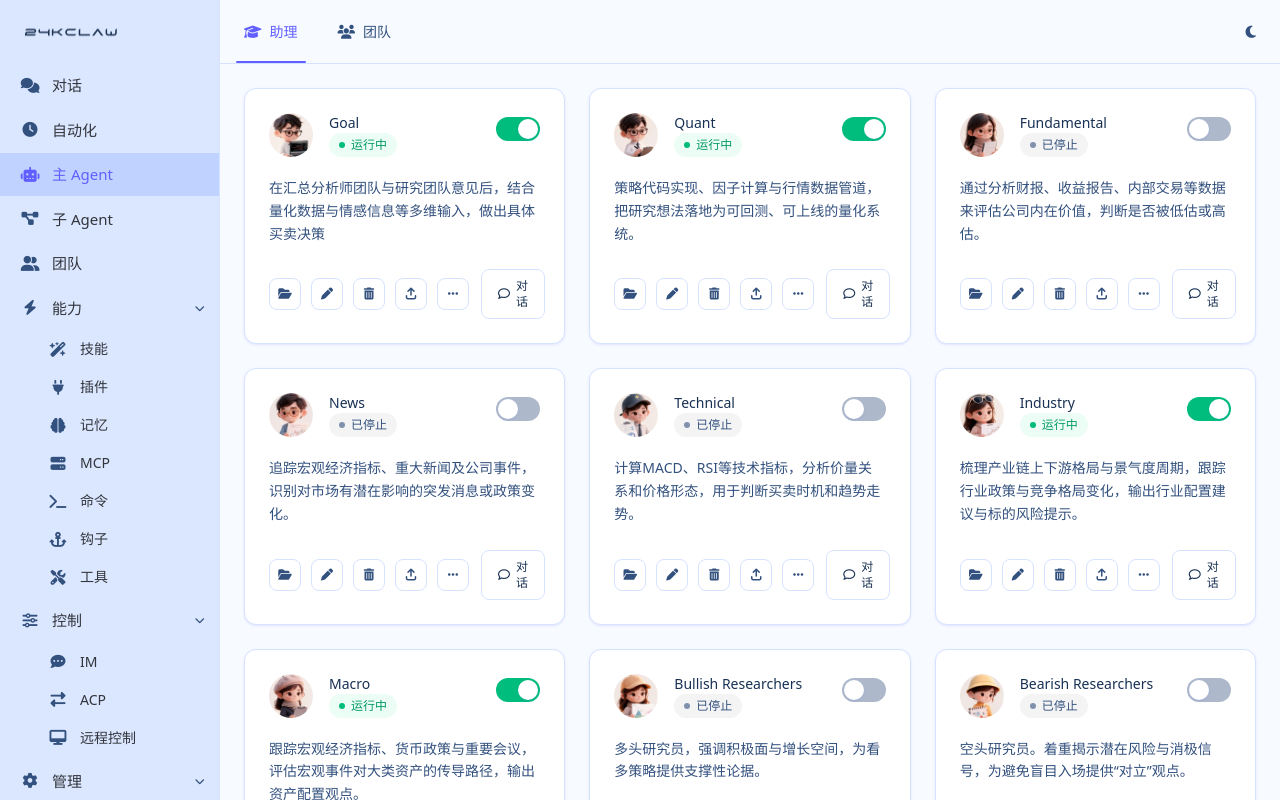
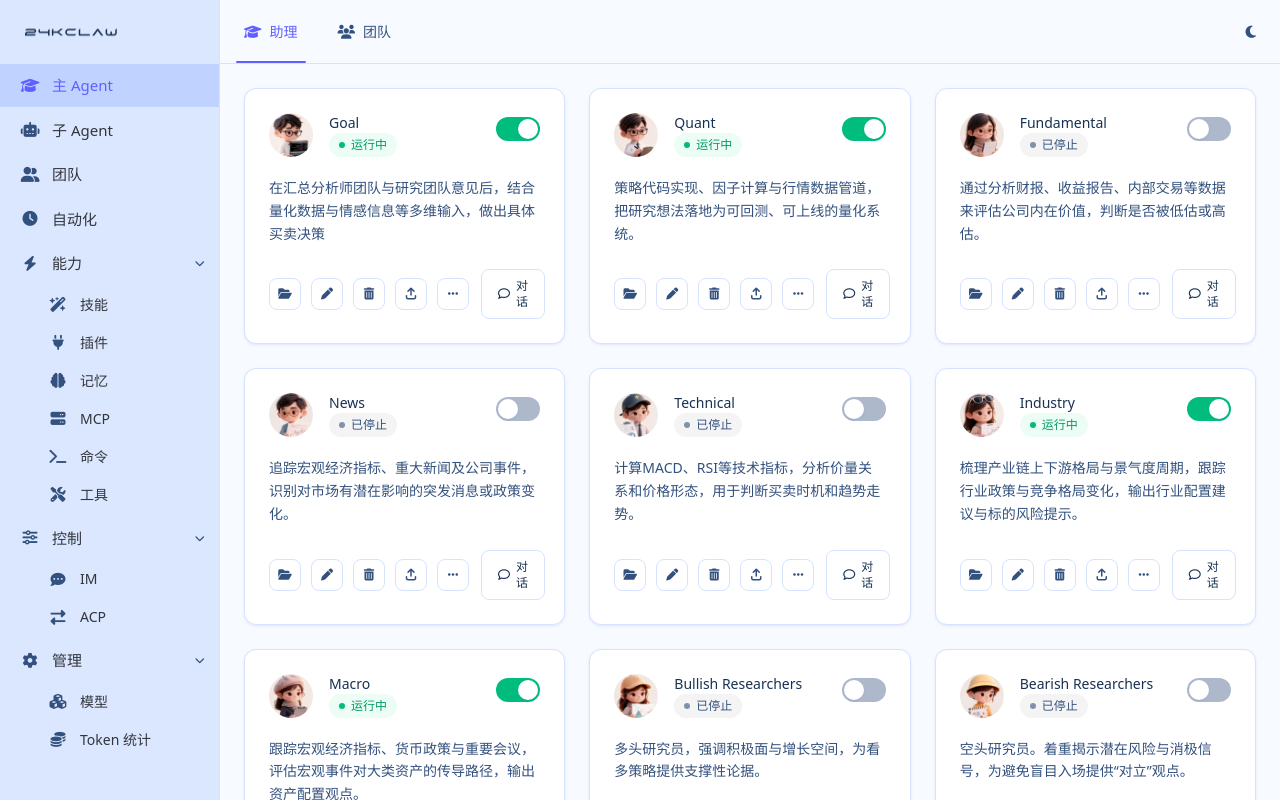
Before and after one commit to 24krmb/24K-Claw-Web, a React (Vite) app: page /agents/mine in a window 1280 px wide. Shown: the top 800 px of the page. Built offline with nearby package versions, Linux system fonts and the light colour scheme.

Commit message:
chore: 菜单清理——删除存储/钩子/远程控制占位页；注释「对话」项；图标调整与自动化菜单移位

```diff
--- a/src/data/menu.ts
+++ b/src/data/menu.ts
@@ -4,11 +4,12 @@ import type { MenuItem } from '../types'
  * 左侧边栏菜单数据（数据驱动渲染，结构见 Develop/Navigation Directory.md）
  * 图标为 Font Awesome 6 Free 的 CSS 类名*/
 export const menuItems: MenuItem[] = [
-  { key: 'chat', label: '对话', icon: 'fa-solid fa-comments' },
+  /*{ key: 'chat', label: '对话', icon: 'fa-solid fa-comments' },*/
+
+  { key: 'agents', label: '主 Agent', icon: 'fa-solid fa-graduation-cap', route: '/agents/mine' },
+  { key: 'subagents', label: '子 Agent', icon: 'fa-solid fa-robot', pageTitle: '为不同的Agent配置子Agent' },
+  { key: 'team', label: '团队', icon: 'fa-solid fa-user-group', route: '/agents/team' },
   { key: 'tasks', label: '自动化', icon: 'fa-solid fa-clock' },
-  { key: 'agents', label: '主 Agent', icon: 'fa-solid fa-robot', route: '/agents/mine' },
-  { key: 'subagents', label: '子 Agent', icon: 'fa-solid fa-diagram-project', pageTitle: '为不同的Agent配置子Agent' },
-  { key: 'team', label: '团队', icon: 'fa-solid fa-user-group', route: '/agents/team' },
   {
     key: 'ability',
     label: '能力',
@@ -19,7 +20,6 @@ export const menuItems: MenuItem[] = [
       { key: 'memory', label: '记忆', icon: 'fa-solid fa-brain' },
       { key: 'mcp', label: 'MCP', icon: 'fa-solid fa-server', pageTitle: '账户级连接；对话时按需勾选' },
       { key: 'commands', label: '命令', icon: 'fa-solid fa-terminal', pageTitle: 'Command 用来快速调用 24K-Claw 的内置能力'},
-      { key: 'hooks', label: '钩子', icon: 'fa-solid fa-anchor' },
       { key: 'tools', label: '工具', icon: 'fa-solid fa-screwdriver-wrench' },
     ],
   },
@@ -30,7 +30,6 @@ export const menuItems: MenuItem[] = [
     children: [
       { key: 'im', label: 'IM', icon: 'fa-solid fa-comment-dots' },
       { key: 'acp', label: 'ACP', icon: 'fa-solid fa-right-left' },
-      { key: 'remote', label: '远程控制', icon: 'fa-solid fa-desktop' },
     ],
   },
   {
@@ -40,7 +39,6 @@ export const menuItems: MenuItem[] = [
     children: [
       { key: 'models', label: '模型', icon: 'fa-solid fa-cubes' },
       { key: 'token', label: 'Token 统计', icon: 'fa-solid fa-coins' },
-      { key: 'storage', label: '存储', icon: 'fa-solid fa-database' },
     ],
   },
 ]
```
